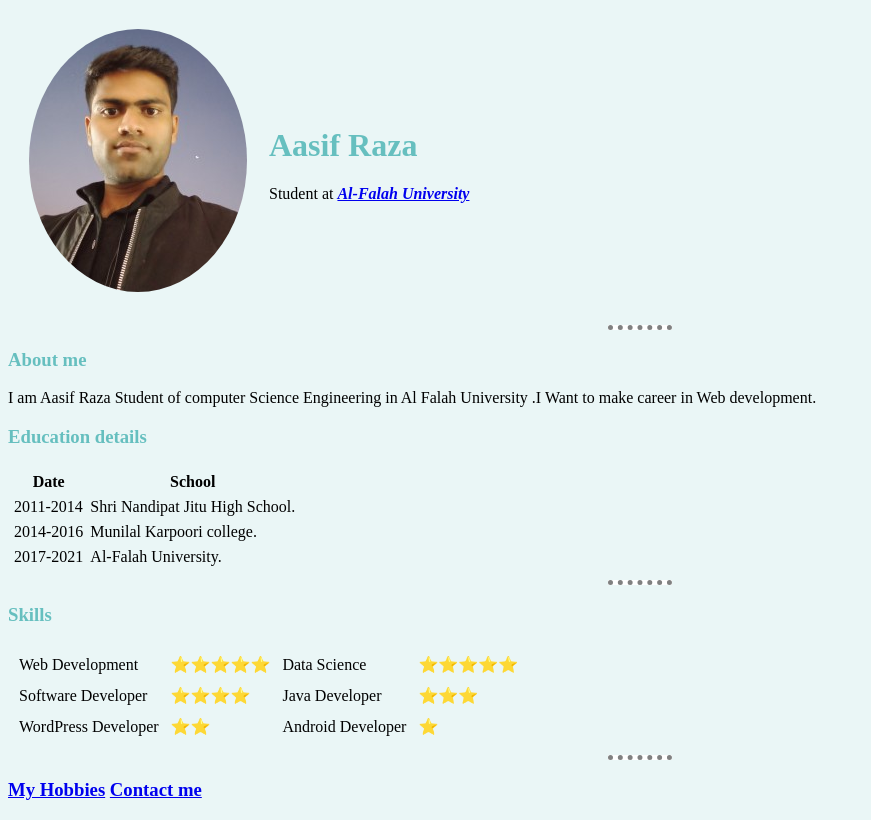
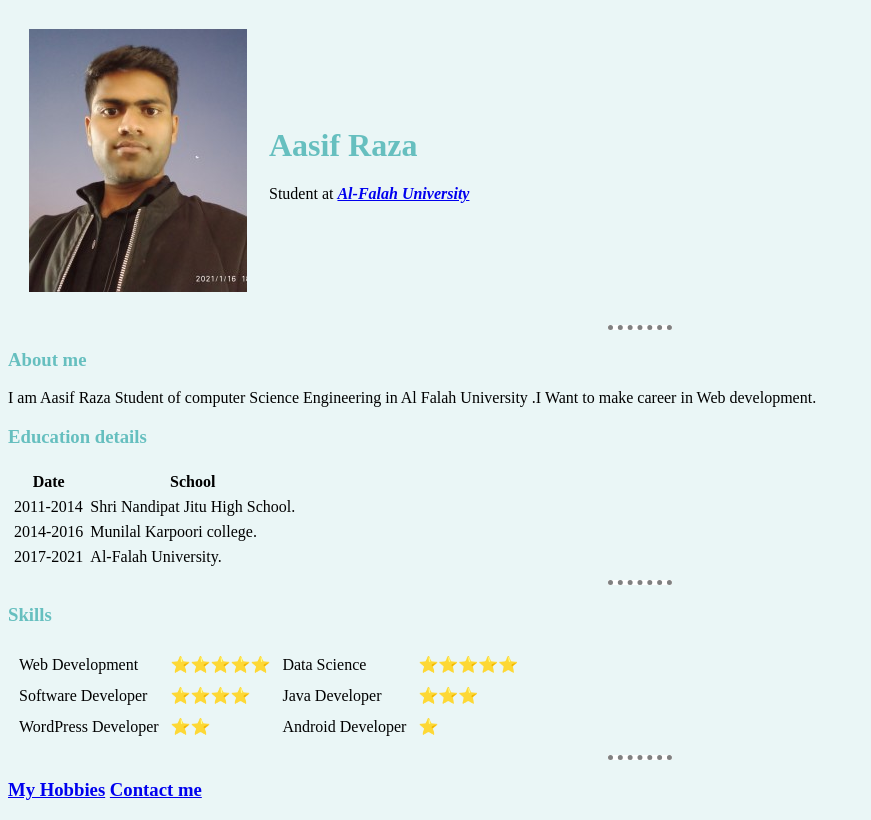
Before and after one commit to razaaasif/cv, a plain HTML site: page index.html in a window 1280 px wide. Shown: the whole page, without its empty margins (0-871 px from the left). Drawn offline with Linux system fonts and the light colour scheme.

Commit message:
Update style.css

```diff
--- a/style.css
+++ b/style.css
@@ -1,9 +1,7 @@
 body {
   background-color:#EAF6F6 ;
 }
-.aasif{
-  border-radius: 100%;
-}
+
 hr{
   background-color:white;
   border-style:none;
```
